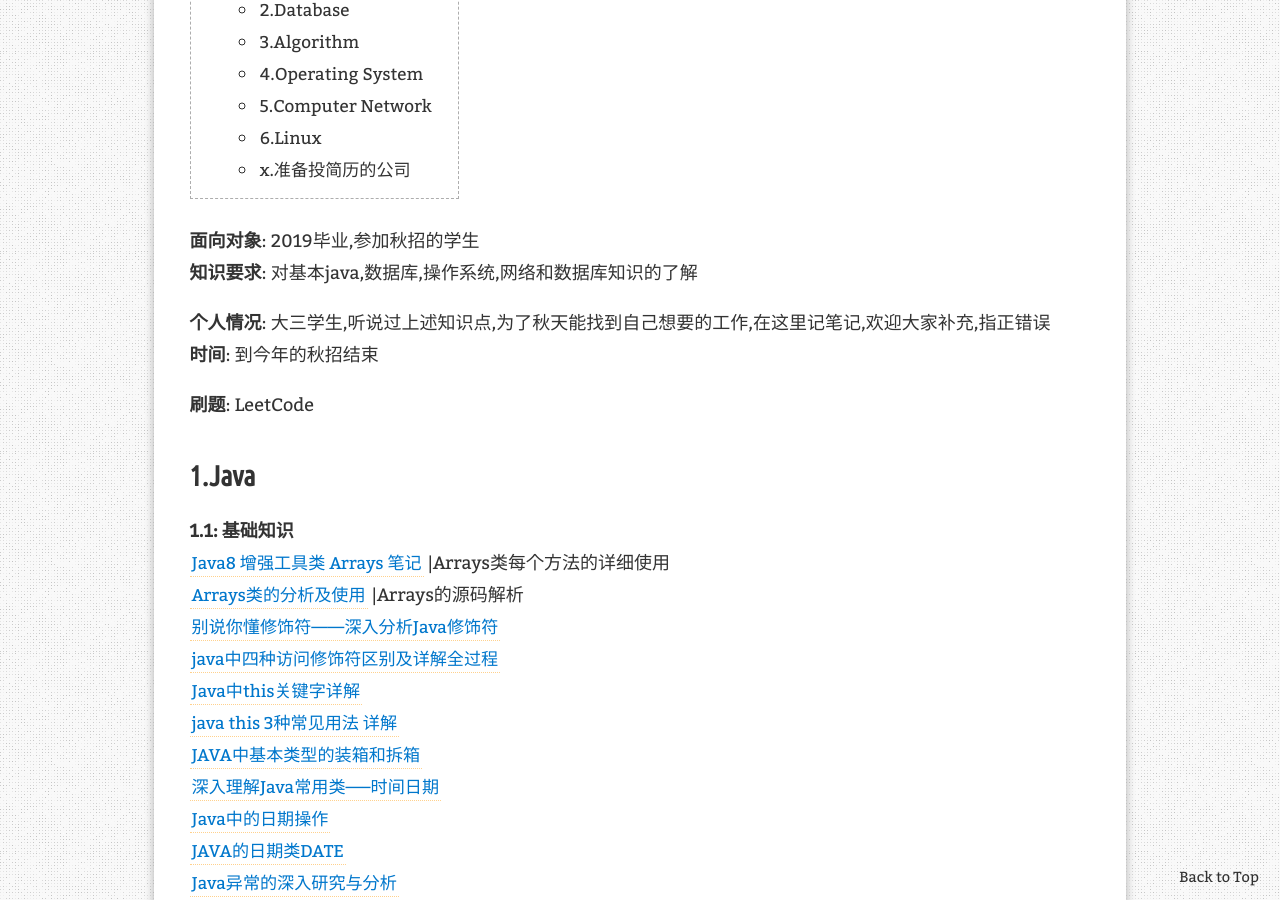
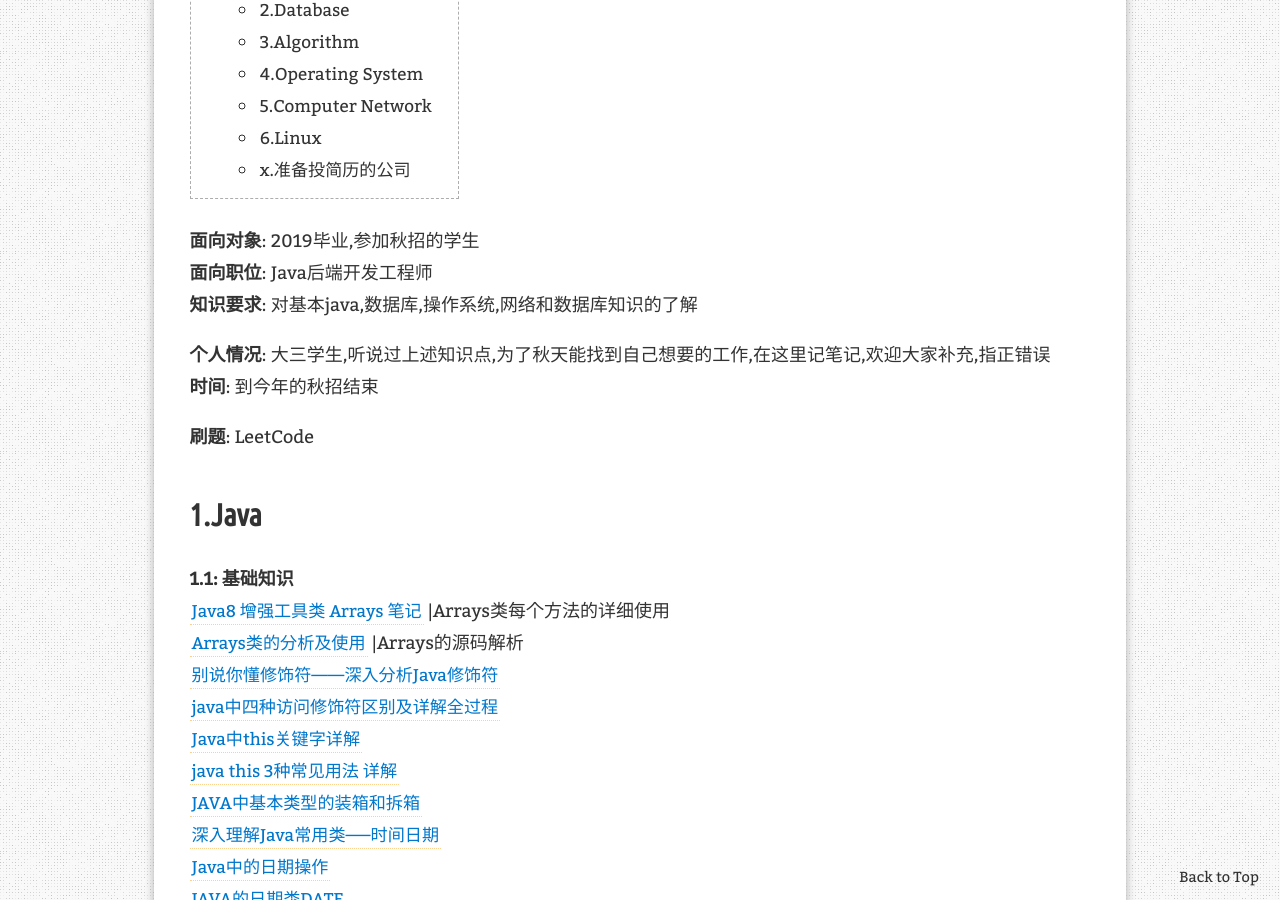
Before and after one commit to liqimore/note, a Jekyll site: the page built from _pages/plan2018-1.md, in a window 1280 px wide and 900 px high, scrolled down 347 px. Built offline with Jekyll 4.4.1, drawn with Linux system fonts in a browser that asks for light colours; nearby versions of some CDN libraries; comment, search, counter and statistics services are not loaded.

Commit message:
the same

```diff
--- a/_pages/plan2018-1.md
+++ b/_pages/plan2018-1.md
@@ -9,6 +9,7 @@ permalink: /plan2018-1/
 {:toc .toc}
 
 **面向对象**: 2019毕业,参加秋招的学生
+**面向职位**: Java后端开发工程师
 **知识要求**: 对基本java,数据库,操作系统,网络和数据库知识的了解
 
 **个人情况**: 大三学生,听说过上述知识点,为了秋天能找到自己想要的工作,在这里记笔记,欢迎大家补充,指正错误
@@ -17,7 +18,7 @@ permalink: /plan2018-1/
 **刷题**: LeetCode
 
 
-## 1.Java
+# 1.Java
 **1.1: 基础知识**
 [Java8 增强工具类 Arrays 笔记](https://www.cnblogs.com/HeDante/p/7464874.html) |Arrays类每个方法的详细使用
 [Arrays类的分析及使用](https://www.cnblogs.com/elvalad/p/4064124.html)   |Arrays的源码解析
```
